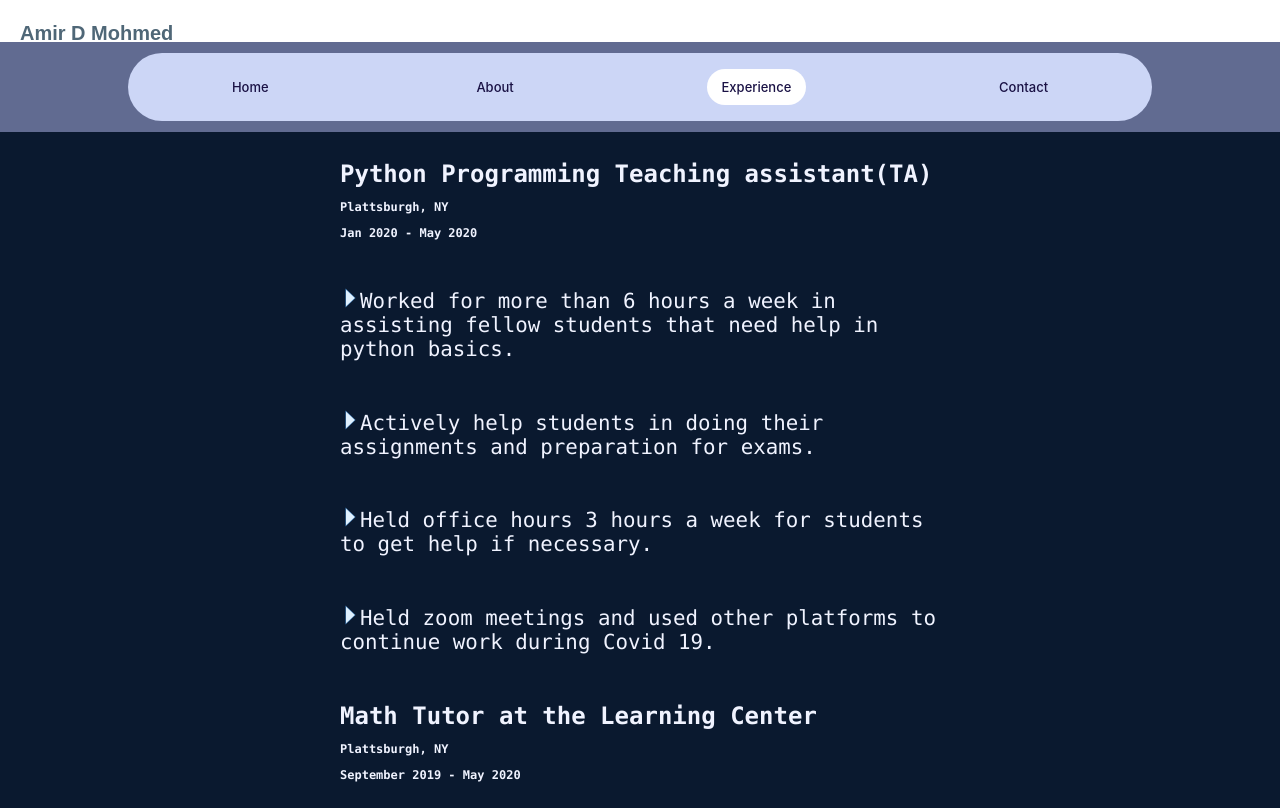
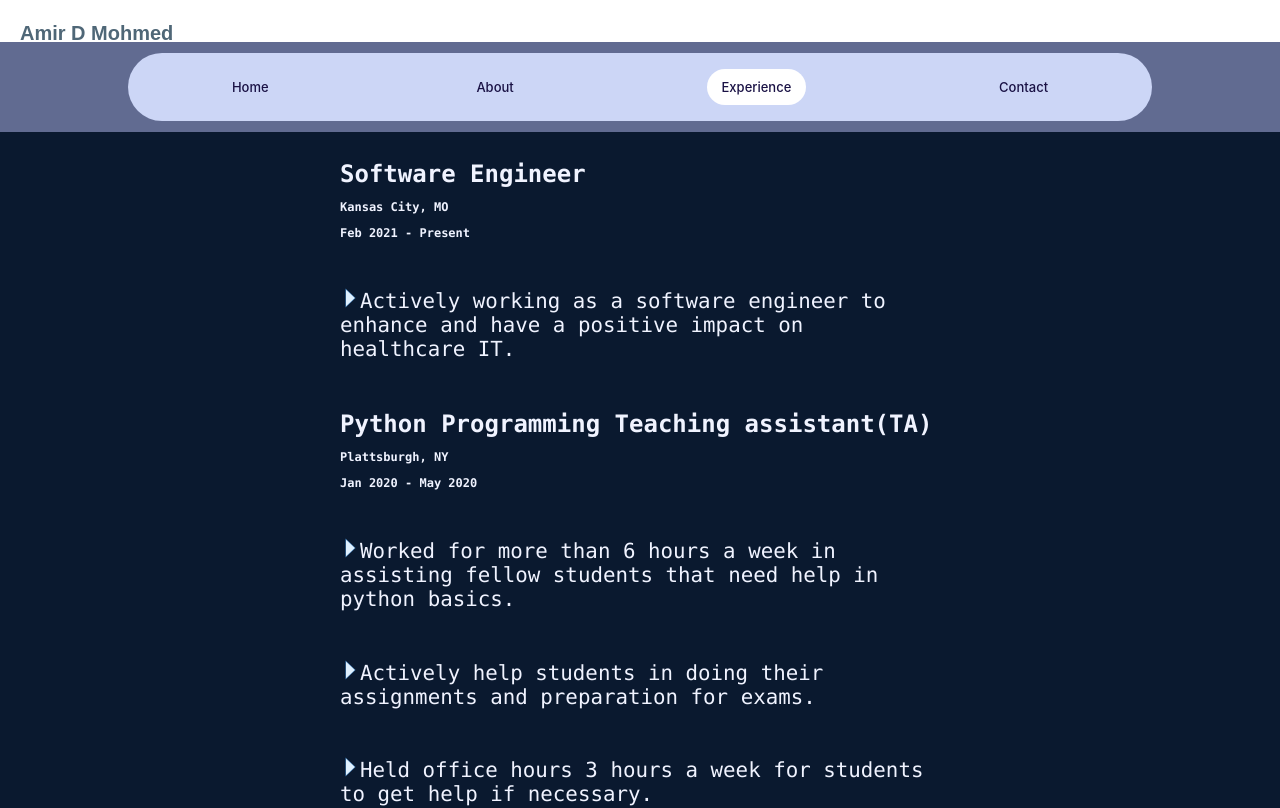
Before and after one commit to amohm001/netlifytest, a React (Create React App) app: page /experience in a window 1280 px wide. Shown: the top 808 px of the page. Built offline with nearby package versions, Linux system fonts and the light colour scheme.

Commit message:
added new job

```diff
--- a/src/components/experience.jsx
+++ b/src/components/experience.jsx
@@ -159,6 +159,16 @@ class Experience extends Component {
                     letterSpacing: "0.5emm",
                     color: "rgb(240, 243, 255)"
                 }}>
+                    <h2>
+                        Software Engineer
+                        <h3 style={{fontSize:"12px"}}> Kansas City, MO</h3>
+                        <h3 style={{fontSize:"12px"}}> Feb 2021 - Present</h3>
+
+                        <h6 style={{ fontSize: "calc(1vw + 0.5vh + .5vmin)", fontWeight: "lighter" }}>
+                        <img src={tri} style={{ height: "20px" }} />
+                        Actively working as a software engineer to enhance and have a positive impact on healthcare IT.
+                        </h6>
+                    </h2>
                     <h2>
                         Python Programming Teaching assistant(TA)
                         <h3 style={{fontSize:"12px"}}> Plattsburgh, NY</h3>
--- a/src/components/homepage.jsx
+++ b/src/components/homepage.jsx
@@ -307,7 +307,7 @@ class Home extends Component {
                                     textAlign: "left"
                                 }}>
                                     <img src={tri} style={{ height: "20px" }} />
-                                    <p>Jira</p>
+                                    <p>Git & Github</p>
                                 </div>
                                 <div style={{
                                     display: "flex",
@@ -315,7 +315,7 @@ class Home extends Component {
                                     textAlign: "left"
                                 }}>
                                     <img src={tri} style={{ height: "20px" }} />
-                                    <p>Git & Github</p>
+                                    <p>Jira</p>
                                 </div>
                                 <div style={{
                                     display: "flex",
```
